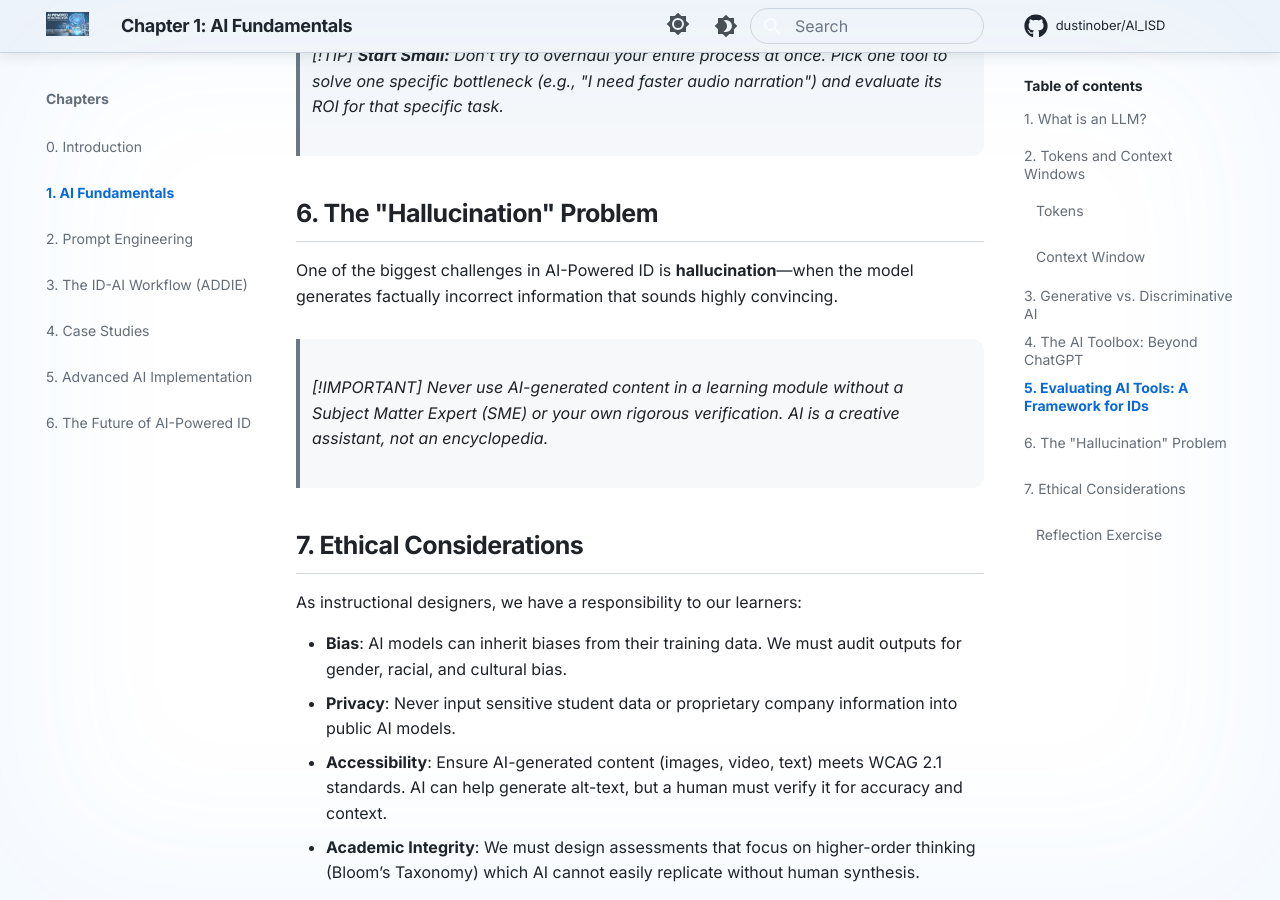
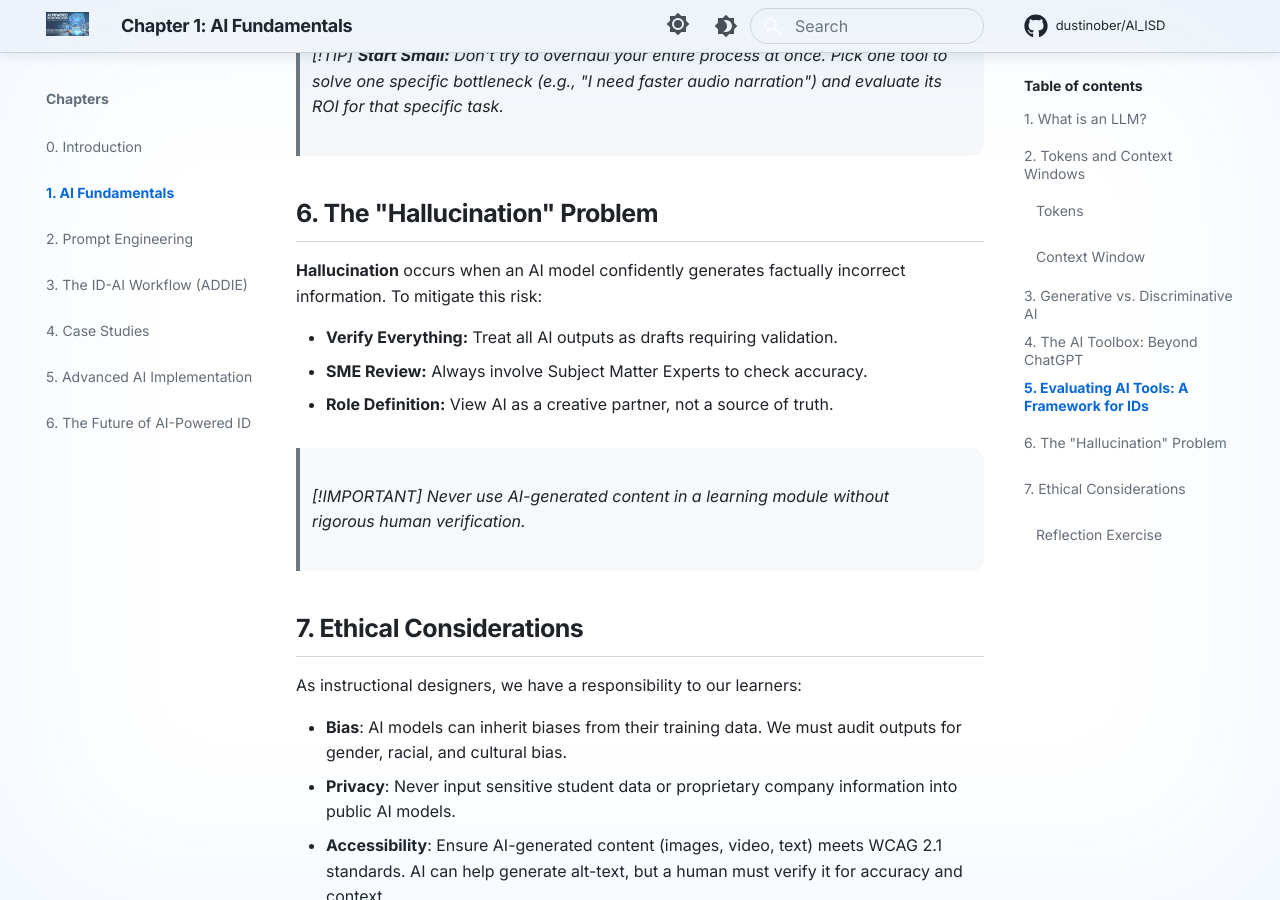
Before and after one commit to dustinober1/Ebook_AI-Powered_Instructional_Design, an MkDocs documentation site: the page built from docs/chapters/01-ai-fundamentals.md, in a window 1280 px wide and 900 px high, scrolled down 3114 px. Built offline with MkDocs 1.6.1 and Material for MkDocs 9.7.7, drawn with Linux system fonts in a browser that asks for light colours; comment, search, counter and statistics services are not loaded.

Commit message:
docs: Refactor 'Hallucination' section in chapter 1 for brevity and readability

```diff
--- a/docs/chapters/01-ai-fundamentals.md
+++ b/docs/chapters/01-ai-fundamentals.md
@@ -74,10 +74,14 @@ With hundreds of new AI tools launching every week, how do you choose the right
 
 ## 6. The "Hallucination" Problem
 
-One of the biggest challenges in AI-Powered ID is **hallucination**—when the model generates factually incorrect information that sounds highly convincing.
+**Hallucination** occurs when an AI model confidently generates factually incorrect information. To mitigate this risk:
+
+- **Verify Everything:** Treat all AI outputs as drafts requiring validation.
+- **SME Review:** Always involve Subject Matter Experts to check accuracy.
+- **Role Definition:** View AI as a creative partner, not a source of truth.
 
 > [!IMPORTANT]
-> Never use AI-generated content in a learning module without a Subject Matter Expert (SME) or your own rigorous verification. AI is a creative assistant, not an encyclopedia.
+> Never use AI-generated content in a learning module without rigorous human verification.
 
 ## 7. Ethical Considerations
 
```
